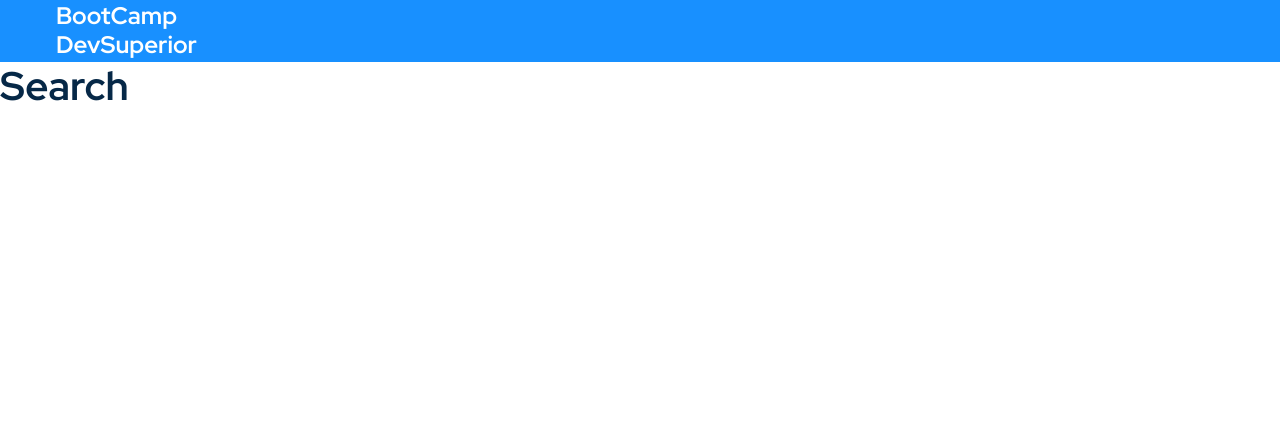
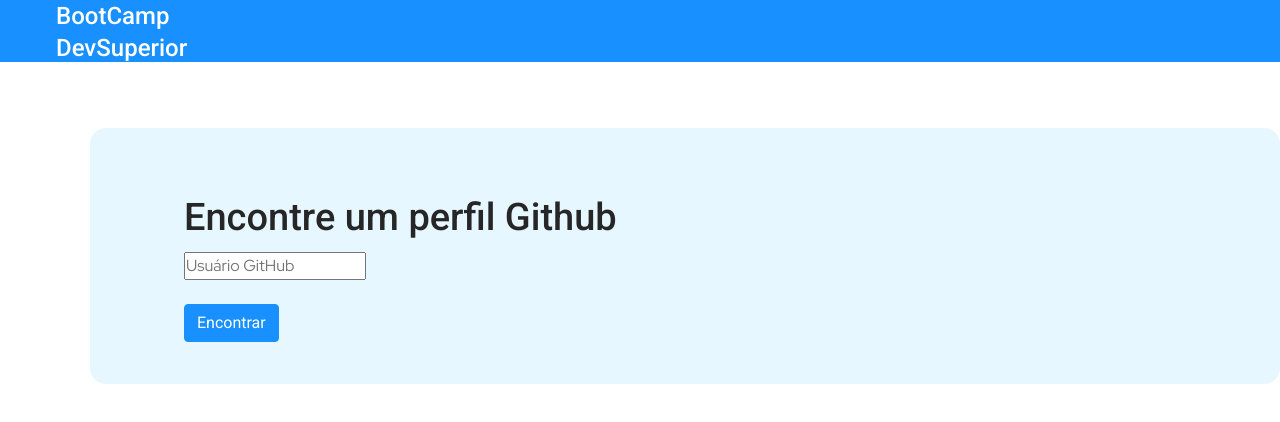
Before and after one commit to NewarkX/Desafio-React-03, a React (Create React App) app: page /search in a window 1280 px wide. Shown: the top 422 px of the page. Built offline with nearby package versions, Linux system fonts and the light colour scheme.

Commit message:
BlueContainer ok

```diff
--- a/src/app.scss
+++ b/src/app.scss
@@ -1,8 +1,11 @@
+
 @import url('https://fonts.googleapis.com/css2?family=Red+Hat+Display:wght@400;700&display=swap');
+@import url('https://fonts.googleapis.com/css2?family=Roboto:wght@400;500&display=swap');
 
-*{
-    font-family: 'Red Hat Display', sans-serif;
-}
+ *{
+   font-family: 'Red Hat Display', sans-serif;
+  }
+
 
 h1, h2, h3, h4, h5, h6 {
     margin-bottom: 0;
--- /dev/null
+++ b/src/core/assets/styles/components/BlueContainer/index.tsx
@@ -0,0 +1,20 @@
+import React from 'react';
+import Button from '../Button';
+import './styles.scss';
+// import { Container } from './styles';
+
+const BlueContainer = () => (
+    <div className="search-container">
+        <div className="search-content">
+            Encontre um perfil Github
+        </div>
+        <div className="search-input" >
+            <input type="text" placeholder="Usuário GitHub" />
+        </div>
+        <div className="search-btn">
+            <Button text="Encontrar" />
+        </div>
+    </div>
+);
+
+export default BlueContainer;
--- /dev/null
+++ b/src/core/assets/styles/components/BlueContainer/styles.scss
@@ -0,0 +1,35 @@
+*{
+    margin: 0;
+    padding: 0;
+}
+
+.search-container{
+    background:#E6F7FF;
+    border-radius: 16px;
+    margin-top: 54px;
+    margin-left: 90px;
+}
+
+.search-content{
+    margin-top: 66px;
+    margin-left: 94px;
+    padding-top: 66px;
+    color: #262626;
+    font-family: Roboto;
+    font-style: normal;
+    font-weight: 500;
+    font-size: 38px;
+    line-height: 46px;
+}
+
+
+.search-input{
+    margin-top: 12px;
+    margin-left: 94px;
+    padding-bottom: 24px;
+}
+
+.search-btn{
+    margin-left: 94px;
+    padding-bottom: 42px;
+}
--- a/src/core/assets/styles/components/Button/index.tsx
+++ b/src/core/assets/styles/components/Button/index.tsx
@@ -7,8 +7,8 @@ type Props = {
 }
 
 const Button = ({text}: Props) => (
-    <button className="btn btn-primary btn">
-        <h5>{text}</h5>
+    <button className="btn btn-primary">
+        <h5 className="text-button" >{text}</h5>
     </button>
 );
 
--- a/src/core/assets/styles/components/Button/styles.scss
+++ b/src/core/assets/styles/components/Button/styles.scss
@@ -1,4 +1,9 @@
-.btn{
-    margin-top: 56px;
+
+.text-button{
+    font-family: 'Roboto', sans-serif;
+    font-style: normal;
     font-weight: normal;
+    font-size: 16px;
+    line-height: 24px;
+    color: #FFFFFF;
 }
--- a/src/core/assets/styles/components/NavBar/index.tsx
+++ b/src/core/assets/styles/components/NavBar/index.tsx
@@ -7,7 +7,7 @@ const NavBar = () => (
     <nav className="row bg-primary main-nav" >
         <div className="col-2">
             <Link to="/" className="nav-logo-text" >
-                <h4>BootCamp DevSuperior</h4>
+                BootCamp DevSuperior
             </Link>
         </div>
 
--- a/src/core/assets/styles/components/NavBar/styles.scss
+++ b/src/core/assets/styles/components/NavBar/styles.scss
@@ -8,5 +8,10 @@
 }
 
 .nav-logo-text{
+    font-family: 'Roboto', sans-serif;
+    font-style: normal;
+    font-weight: 500;
+    font-size: 24px;
+    line-height: 32px;
     color: #fff;
 }
--- a/src/core/pages/Home/styles.scss
+++ b/src/core/pages/Home/styles.scss
@@ -2,11 +2,12 @@
     font-size: 48px;
     line-height: 64px;
     letter-spacing: 0.02em;
+    font-weight: bold;
     margin-top: 117px;
     margin-left: 120px;
     margin-right: 740px;
-    font-weight: bold;
 }
+
 
 .text-subtitle{
     margin-top: 24px;
--- a/src/core/pages/Search/index.tsx
+++ b/src/core/pages/Search/index.tsx
@@ -1,9 +1,10 @@
 import React from 'react';
+import BlueContainer from '../../assets/styles/components/BlueContainer';
 
 // import { Container } from './styles';
 
 const Search = () => (
-    <h1>Search</h1>
+    <BlueContainer />
 );
 
 export default Search;
```
